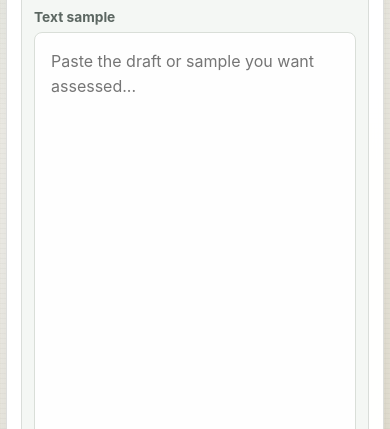
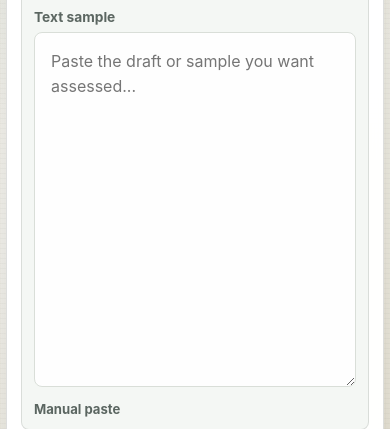
Before and after one commit to rwitte42/humanization, a website: page web/public/index.html in a window 390 px wide. Shown: the part 415-844 px from the top of the page. Drawn offline with Linux system fonts and the light colour scheme; no server answers.

Commit message:
Reduce Humanization input field height

```diff
--- a/web/public/styles.css
+++ b/web/public/styles.css
@@ -449,7 +449,8 @@ select {
 }
 
 textarea {
-  min-height: clamp(300px, 42vh, 420px);
+  min-height: clamp(220px, 30vh, 320px);
+  max-height: 48vh;
   resize: vertical;
   padding: 16px;
   line-height: 1.55;
@@ -1058,7 +1059,8 @@ blockquote {
   }
 
   textarea {
-    min-height: 260px;
+    min-height: 210px;
+    max-height: 42vh;
   }
 }
 
```
